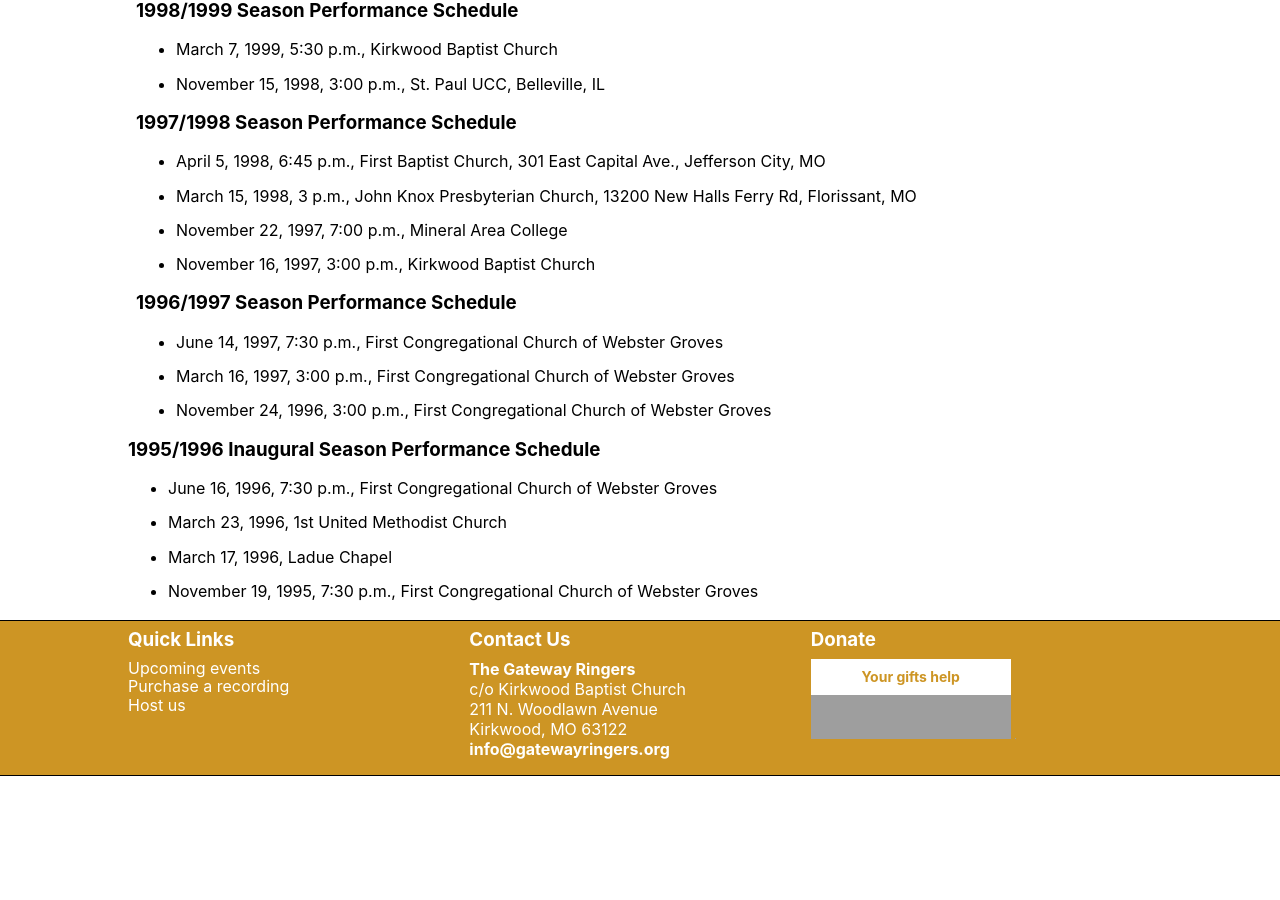
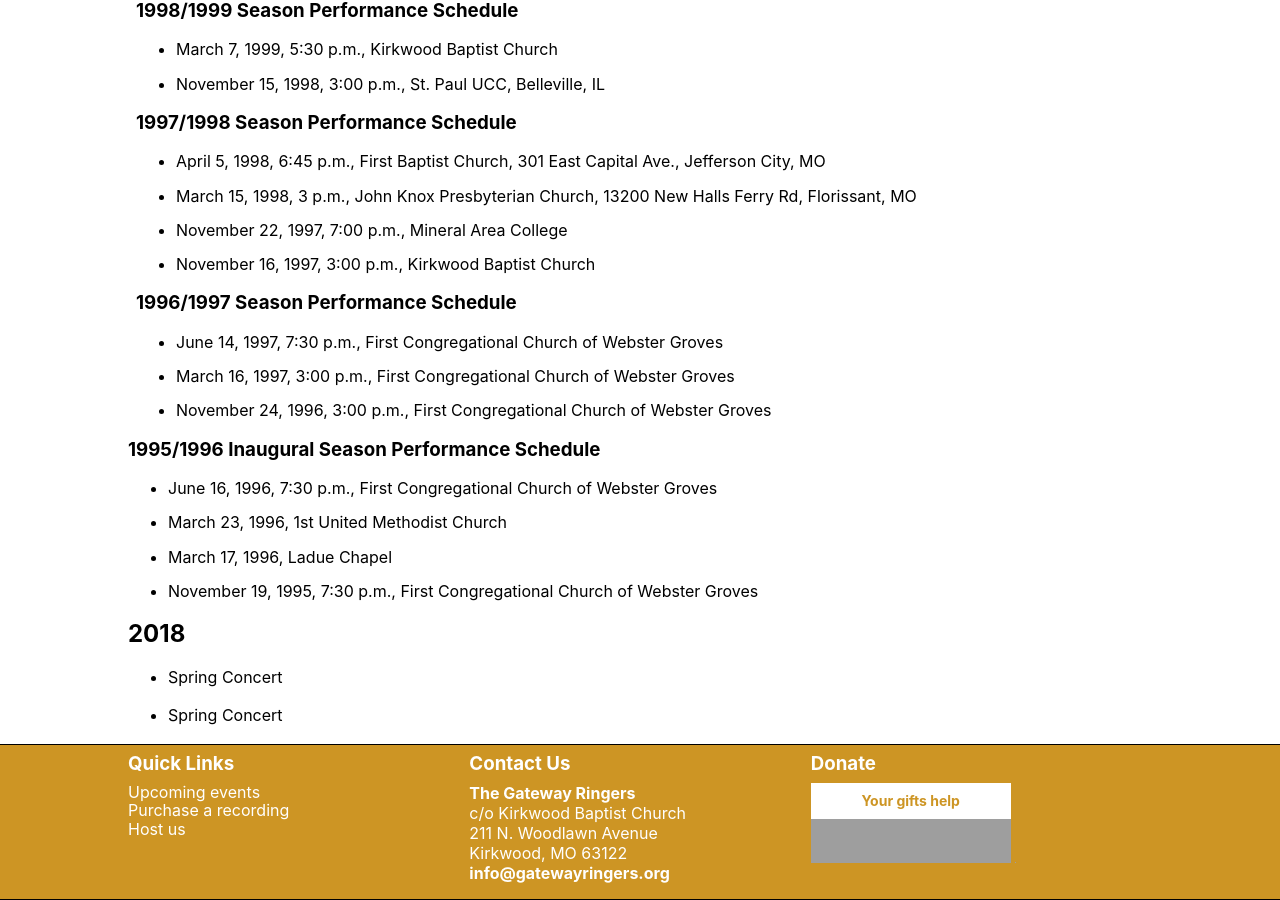
Before and after one commit to GatewayRingers/GatewayRingers.github.io, a Jekyll site: the page built from events.html, in a window 1280 px wide and 900 px high, scrolled down 13178 px. Built offline with Jekyll 4.4.1, drawn with Linux system fonts in a browser that asks for light colours; before the commit the page ends 13954 px from its top, so only the background shows below that; grey boxes are pictures that could not be loaded.

Commit message:
Update events.html

```diff
--- a/events.html
+++ b/events.html
@@ -911,3 +911,25 @@ title: The Gateway Ringers Performance Schedule
  <li class="mv3">March 17, 1996, Ladue Chapel </li>
  <li class="mv3">November 19, 1995, 7:30 p.m., First Congregational Church of Webster Groves </li>
 </ul>
+
+{% for event in site.data.events  %}
+    {% capture this_year %}{{ event.datetime | date: "%Y" }}{% endcapture %}
+    {% capture next_year %}{{ event.previous.datetime | date: "%Y" }}{% endcapture %}
+
+    {% if forloop.first %}
+    <h2 id="{{ this_year }}-ref">{{this_year}}</h2>
+    <ul>
+    {% endif %}
+
+    <li>{{ event.concert }}</a></li>
+
+    {% if forloop.last %}
+    </ul>
+    {% else %}
+        {% if this_year != next_year %}
+        </ul>
+        <h2 id="{{ next_year }}-ref">{{next_year}}</h2>
+        <ul>
+        {% endif %}
+    {% endif %}
+{% endfor %}
```
